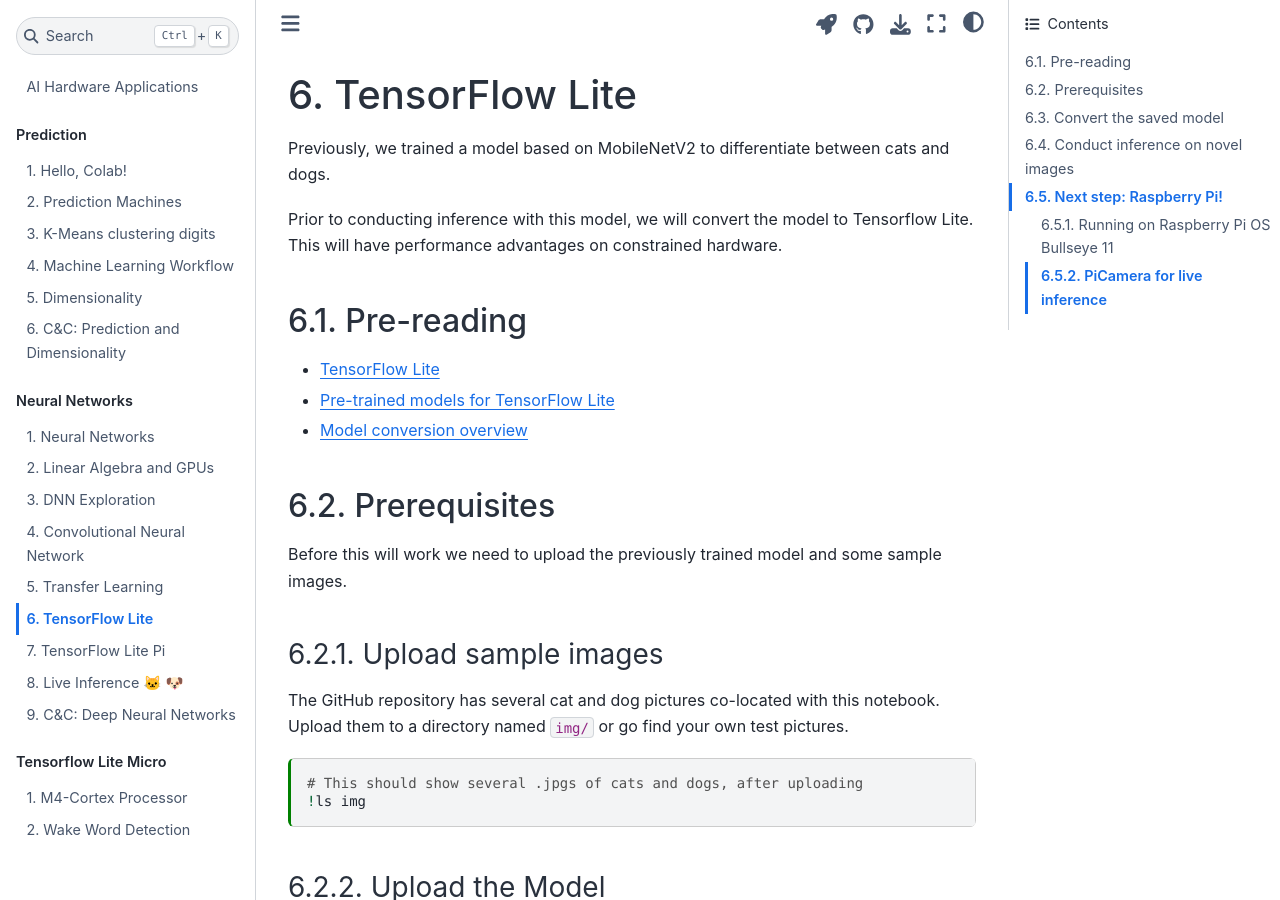
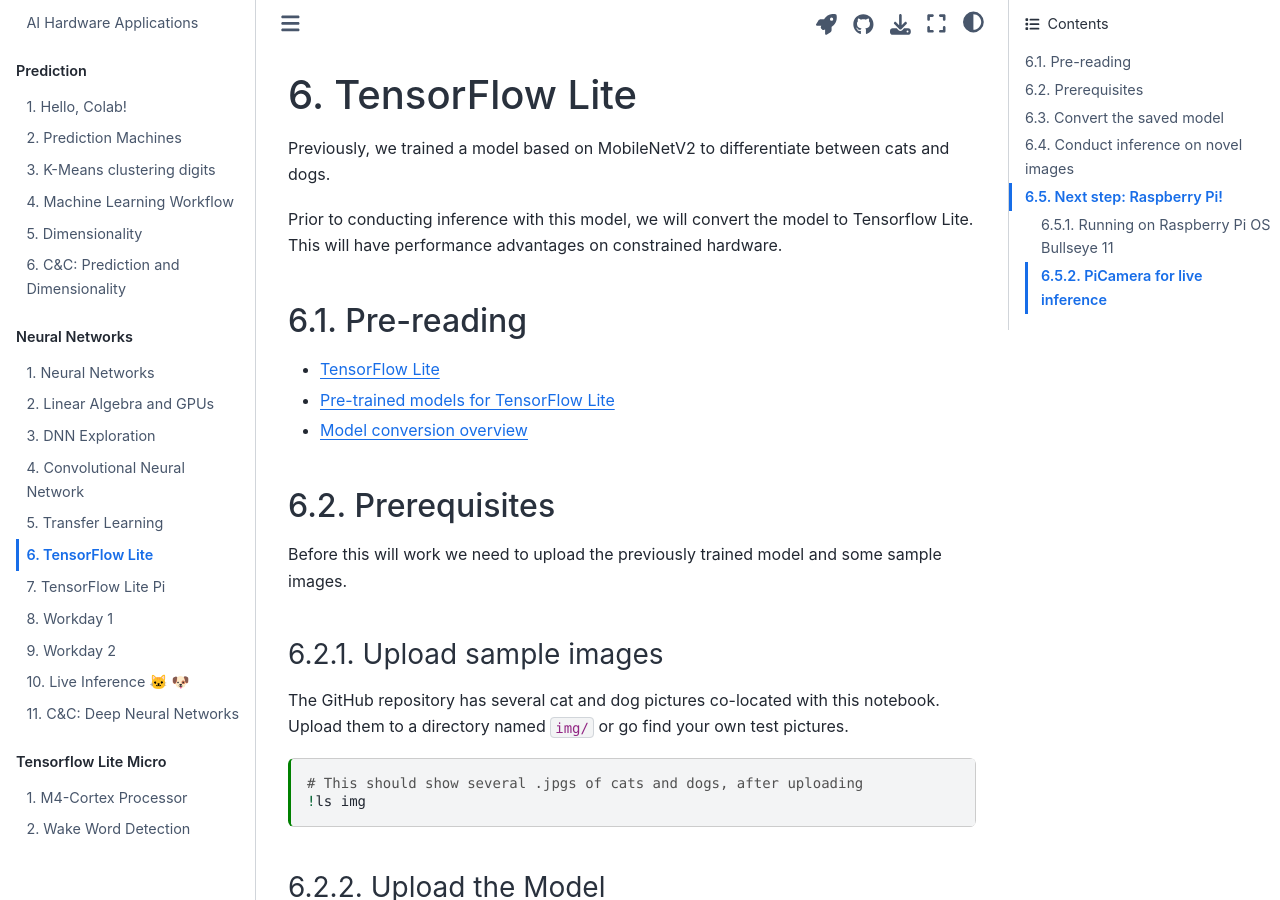
Before and after one commit to byarbrough/ai-hardware, a Jupyter Book: the page built from book/dnn/cat-dog/tflite_convert.ipynb, in a window 1280 px wide and 900 px high. Built offline with Jupyter Book 1.0.4 settings and Sphinx 7.4.7 and the Sphinx Book theme 1.1.4, drawn with Linux system fonts in a browser that asks for light colours; pages that are not in the unit, such as notebooks, are missing from menus; some of the changed lines change nothing that is shown.

Commit message:
Add workdays for pi project

```diff
--- a/book/_toc.yml
+++ b/book/_toc.yml
@@ -21,9 +21,10 @@
       - file: dnn/dnn-explore
       - file: dnn/convolution
       - file: dnn/cat-dog/transfer_learning
-      - file: dnn/cat-dog/tflite_catdog
+      - file: dnn/cat-dog/tflite_convert
       - file: dnn/tflite_pi
-      - file: dnn/cat_dog_workdayworkday
+      - file: dnn/workday1
+      - file: dnn/workday2
       - file: dnn/cat-dog/live-cat.md
       - file: dnn/cc-dnn
   - caption: Tensorflow Lite Micro
--- /dev/null
+++ b/book/dnn/workday1.md
@@ -0,0 +1 @@
+# Workday 1
--- /dev/null
+++ b/book/dnn/workday2.md
@@ -0,0 +1 @@
+# Workday 2
```
Also changed, not shown: book/dnn/cat-dog/tflite_convert.ipynb (renamed from book/dnn/cat-dog/tflite_catdog.ipynb).
